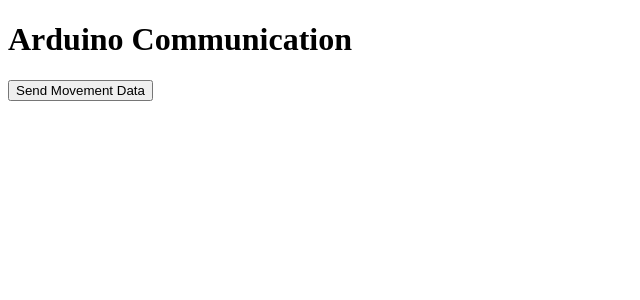
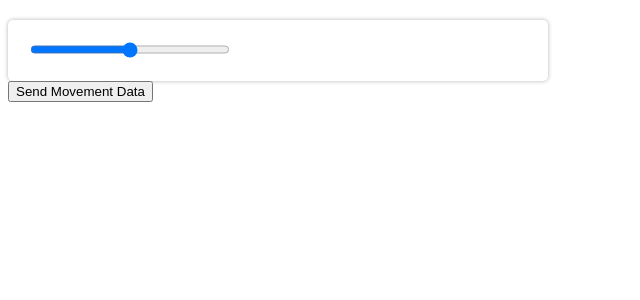
Before and after one commit to Tannin-H/Quake_Table, a Flask app: page / in a window 1280 px wide. Shown: the top 300 px of the page, without its empty margins (0-640 px from the left). Run offline with Flask 3, Linux system fonts and the light colour scheme.

Commit message:
Update Electron script, add styles, and enhance frontend UI
Replaced "yelectron" with "electron" in the Electron startup script. Added a new CSS file to style sliders, cards, and the body. Updated the HTML template with a new title, linked the stylesheet, and added a card with a styled range slider for better UI.

```diff
--- a/ElectronApp/package.json
+++ b/ElectronApp/package.json
@@ -3,7 +3,7 @@
   "version": "1.0.0",
   "main": "index.js",
   "scripts": {
-    "start": "npx yelectron main.js",
+    "start": "npx electron main.js",
     "test": "echo \"Error: no test specified\" && exit 1"
   },
   "keywords": [],
--- /dev/null
+++ b/PythonBackend/static/style.css
@@ -0,0 +1,29 @@
+.slider {
+            width: 200px;
+            height: 15px;
+            border-radius: 5px;
+            background: #d0d1d4;
+            outline: none;
+}
+
+.slider::-webkit-slider-thumb {
+    -webkit-appearance: none;
+    appearance: none;
+    width: 25px;
+    height: 25px;
+    border-radius: 50%;
+    background: #121826;
+    cursor: pointer;
+}
+.card {
+    margin-top: 20px;
+    padding: 20px;
+    width: 500px;
+    background-color: #ffffff;
+    box-shadow: 0 0 4px 0 rgba(0,0,0,0.3);
+    transition: 0.3s;
+    border-radius: 5px;
+}
+.body {
+    background-color: #000000;
+}
--- a/PythonBackend/templates/index.html
+++ b/PythonBackend/templates/index.html
@@ -3,11 +3,23 @@
 <head>
     <meta charset="UTF-8">
     <meta name="viewport" content="width=device-width, initial-scale=1.0">
-    <title>Arduino Communication</title>
-<script src="{{ url_for('static', filename='renderer.js') }}"></script></head>
+    <title>Quake Table Control System </title>
+    <link rel="stylesheet" href="{{ url_for('static', filename='style.css') }}">
+    <script src="{{ url_for('static', filename='renderer.js') }}"></script>
+</head>
 <body>
-    <h1>Arduino Communication</h1>
+    <div class="card">
+        <label>
+        <input type="range"
+            min="0"
+            max="100"
+            value="50"
+            step="10"
+            class="slider">
+    </label>
+    </div>
     <button id="sendDataButton">Send Movement Data</button>
     <p id="response"></p>
+
 </body>
 </html>
```
